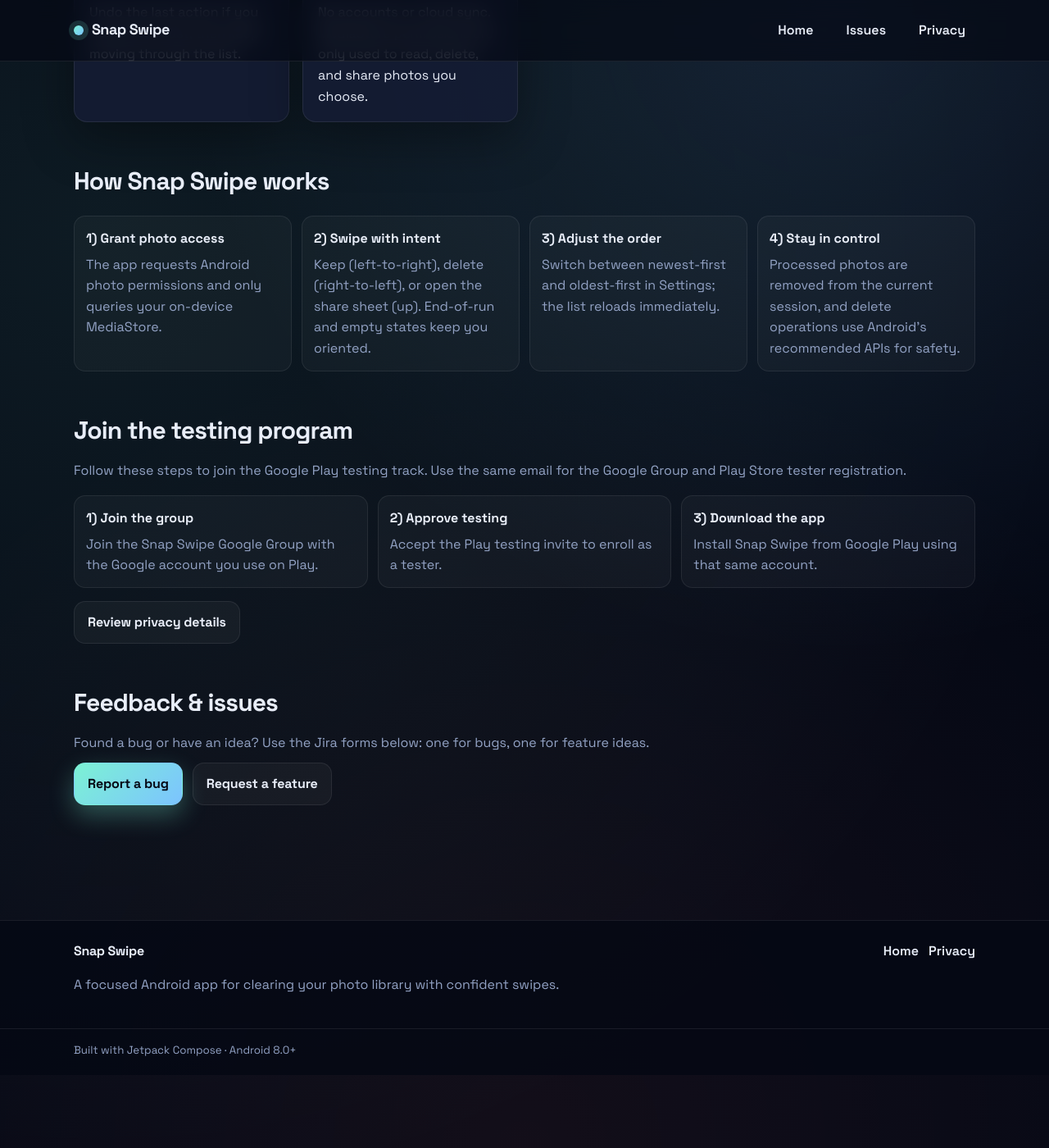
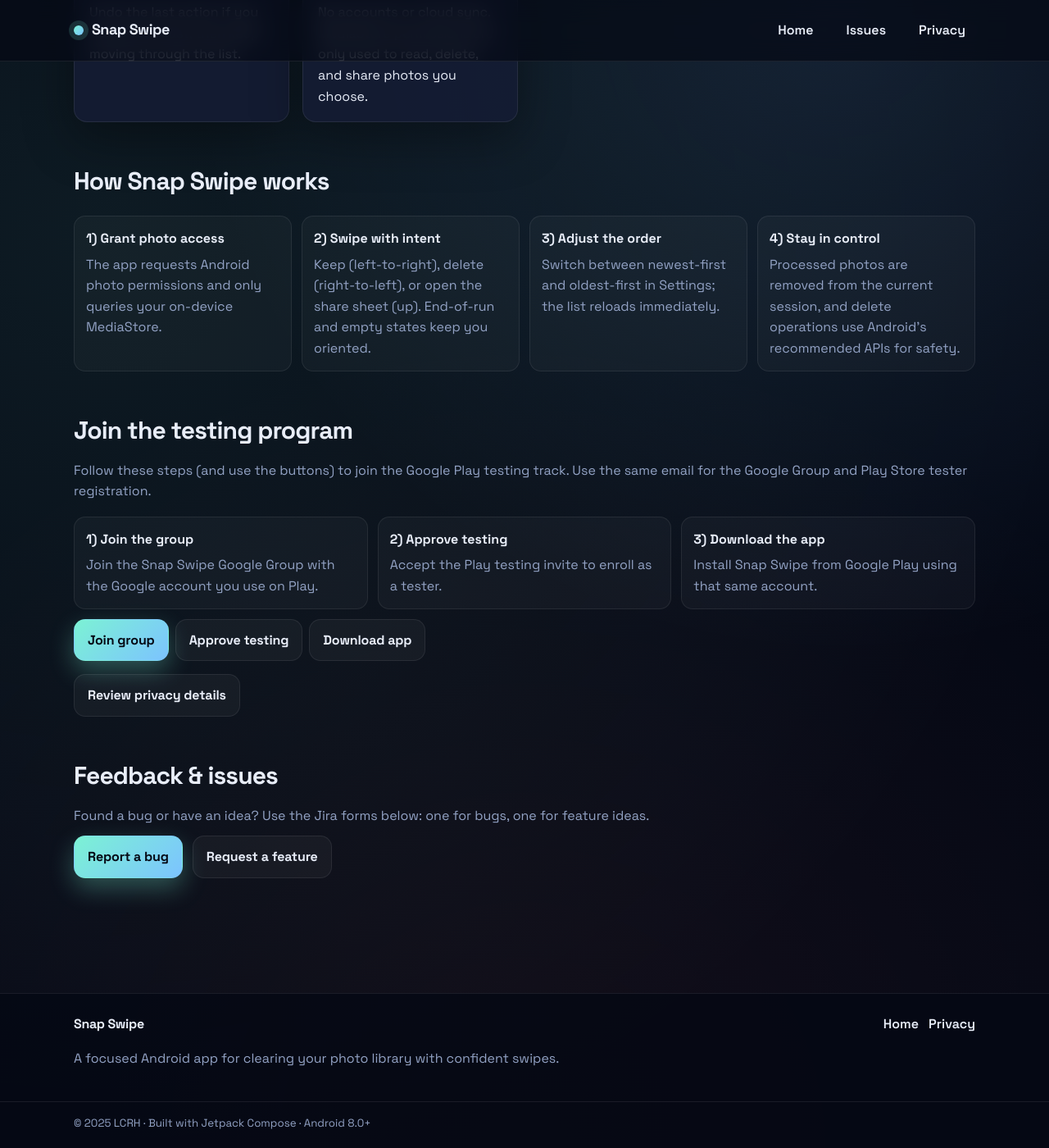
Before and after one commit to LCRH1883/Snapstudio, a Jekyll site: the page built from index.md, in a window 1280 px wide and 1400 px high, scrolled down 1662 px. Shown: the whole window at 82% size. Built offline with Jekyll 4.4.1, drawn with Linux system fonts in a browser that asks for light colours; before the commit the page ends 2973 px from its top, so only the background shows below that.

Commit message:
Enhances user onboarding for testing program
Adds copyright to footer and improves the Google Play testing program onboarding experience on the landing page.

Provides direct links/buttons to join the Google Group, become a tester, and download the app to streamline the process.

```diff
--- a/_layouts/default.html
+++ b/_layouts/default.html
@@ -44,7 +44,7 @@
     </div>
     <div class="footer-bottom">
       <div class="container">
-        <small class="muted">Built with Jetpack Compose · Android 8.0+</small>
+        <small class="muted">© 2025 LCRH · Built with Jetpack Compose · Android 8.0+</small>
       </div>
     </div>
   </footer>
--- a/index.md
+++ b/index.md
@@ -90,7 +90,7 @@ description: Clean up your Android photo library with confident left/right swipe
 <section class="section" id="join-testing">
   <div class="container">
     <h2>Join the testing program</h2>
-    <p class="muted">Follow these steps to join the Google Play testing track. Use the same email for the Google Group and Play Store tester registration.</p>
+    <p class="muted">Follow these steps (and use the buttons) to join the Google Play testing track. Use the same email for the Google Group and Play Store tester registration.</p>
     <ul class="step-list">
       <li class="step">
         <strong>1) Join the group</strong>
@@ -105,6 +105,11 @@ description: Clean up your Android photo library with confident left/right swipe
         <span class="muted"><a href="https://play.google.com/store/apps/details?id=com.snapswipe.app">Install Snap Swipe from Google Play</a> using that same account.</span>
       </li>
     </ul>
+    <div class="cta-row" style="margin-top:12px; gap:8px; flex-wrap:wrap;">
+      <a class="button primary" href="https://groups.google.com/g/snapswipe/">Join group</a>
+      <a class="button secondary" href="https://play.google.com/apps/testing/com.snapswipe.app">Approve testing</a>
+      <a class="button secondary" href="https://play.google.com/store/apps/details?id=com.snapswipe.app">Download app</a>
+    </div>
     <div class="cta-row" style="margin-top:16px;">
       <a class="button secondary" href="{{ "/privacy/" | relative_url }}">Review privacy details</a>
     </div>
```
